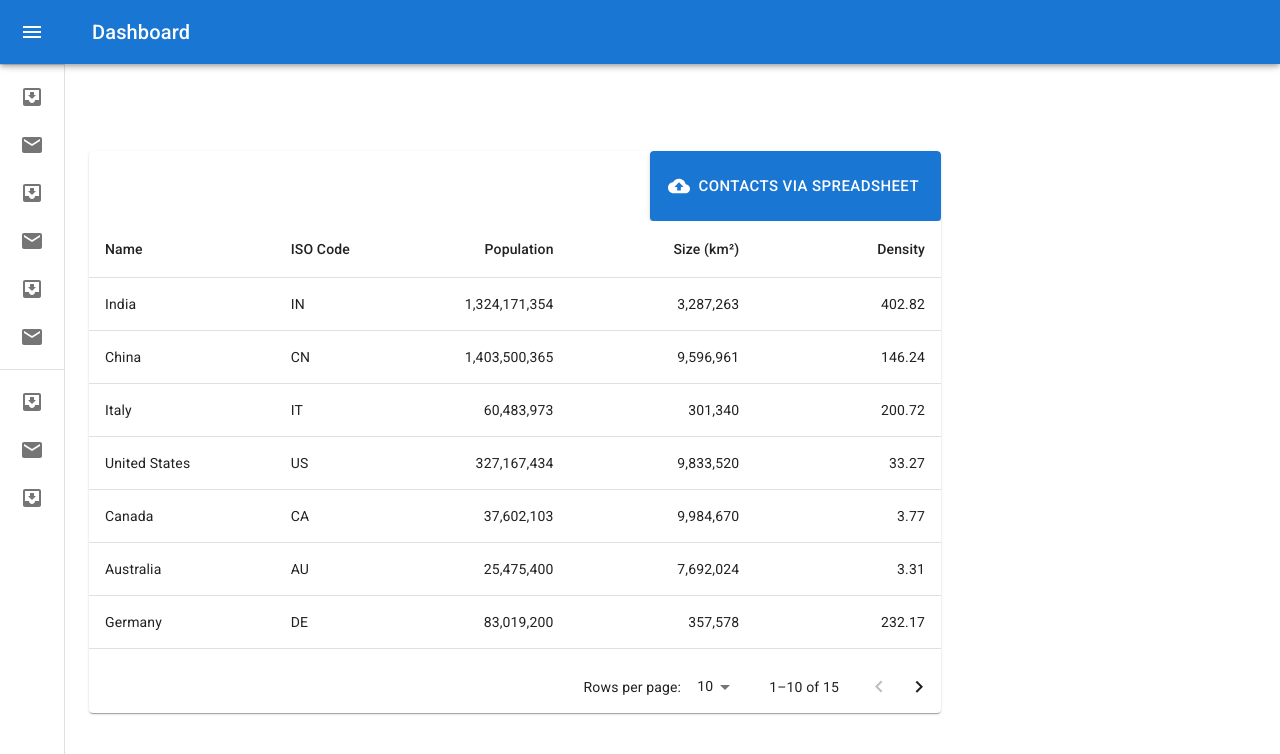
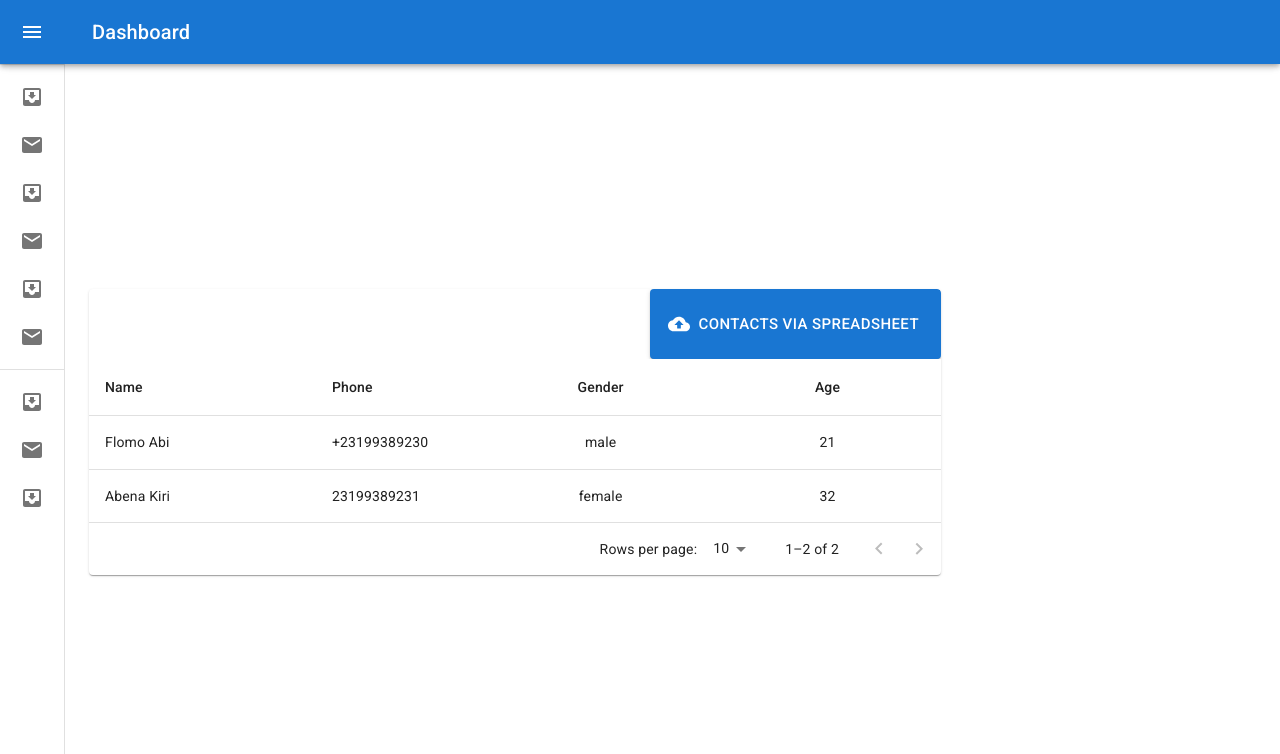
Before and after one commit to sabetech/bulk-sms-campaign-liberia, a React (Vite) app: page /contacts in a window 1280 px wide. Shown: the top 754 px of the page. Built offline with nearby package versions, Linux system fonts and the light colour scheme.

Commit message:
[WIP] Sent Messages Page

```diff
--- /dev/null
+++ b/src/components/CustomizedTagInput.jsx
@@ -0,0 +1,211 @@
+import React from 'react';
+import PropTypes from 'prop-types';
+import { useAutocomplete } from '@mui/base/AutocompleteUnstyled';
+import CheckIcon from '@mui/icons-material/Check';
+import CloseIcon from '@mui/icons-material/Close';
+import { styled } from '@mui/material/styles';
+import { autocompleteClasses } from '@mui/material/Autocomplete';
+
+const Root = styled('div')(
+    ({ theme }) => `
+    color: ${
+      theme.palette.mode === 'dark' ? 'rgba(255,255,255,0.65)' : 'rgba(0,0,0,.85)'
+    };
+    font-size: 14px;
+  `,
+  );
+
+  const Label = styled('label')`
+    padding: 0 0 4px;
+    line-height: 1.5;
+    display: block;
+  `;
+
+  const InputWrapper = styled('div')(
+    ({ theme }) => `
+    width: 60%;
+    height: 50px;
+    border: 1px solid ${theme.palette.mode === 'dark' ? '#434343' : '#d9d9d9'};
+    background-color: ${theme.palette.mode === 'dark' ? '#141414' : '#fff'};
+    border-radius: 4px;
+    padding: 1px;
+    display: flex;
+    flex-wrap: wrap;
+
+    &:hover {
+      border-color: ${theme.palette.mode === 'dark' ? '#177ddc' : '#40a9ff'};
+    }
+
+    &.focused {
+      border-color: ${theme.palette.mode === 'dark' ? '#177ddc' : '#40a9ff'};
+      box-shadow: 0 0 0 2px rgba(24, 144, 255, 0.2);
+    }
+
+    & input {
+      background-color: ${theme.palette.mode === 'dark' ? '#141414' : '#fff'};
+      color: ${
+        theme.palette.mode === 'dark' ? 'rgba(255,255,255,0.65)' : 'rgba(0,0,0,.85)'
+      };
+      height: 30px;
+      box-sizing: border-box;
+      padding: 4px 6px;
+      width: 0;
+      min-width: 30px;
+      flex-grow: 1;
+      border: 0;
+      margin: 0;
+      outline: 0;
+    }
+  `,
+  );
+
+  function Tag(props) {
+    const { label, onDelete, ...other } = props;
+    return (
+      <div {...other}>
+        <span>{label}</span>
+        <CloseIcon onClick={onDelete} />
+      </div>
+    );
+  }
+
+  Tag.propTypes = {
+    label: PropTypes.string.isRequired,
+    onDelete: PropTypes.func.isRequired,
+  };
+
+  const StyledTag = styled(Tag)(
+    ({ theme }) => `
+    display: flex;
+    align-items: center;
+    height: 24px;
+    margin: 2px;
+    line-height: 22px;
+    background-color: ${
+      theme.palette.mode === 'dark' ? 'rgba(255,255,255,0.08)' : '#fafafa'
+    };
+    border: 1px solid ${theme.palette.mode === 'dark' ? '#303030' : '#e8e8e8'};
+    border-radius: 2px;
+    box-sizing: content-box;
+    padding: 0 4px 0 10px;
+    outline: 0;
+    overflow: hidden;
+
+    &:focus {
+      border-color: ${theme.palette.mode === 'dark' ? '#177ddc' : '#40a9ff'};
+      background-color: ${theme.palette.mode === 'dark' ? '#003b57' : '#e6f7ff'};
+    }
+
+    & span {
+      overflow: hidden;
+      white-space: nowrap;
+      text-overflow: ellipsis;
+    }
+
+    & svg {
+      font-size: 12px;
+      cursor: pointer;
+      padding: 4px;
+    }
+  `,
+  );
+
+  const Listbox = styled('ul')(
+    ({ theme }) => `
+    width: 300px;
+    margin: 2px 0 0;
+    padding: 0;
+    position: absolute;
+    list-style: none;
+    background-color: ${theme.palette.mode === 'dark' ? '#141414' : '#fff'};
+    overflow: auto;
+    max-height: 250px;
+    border-radius: 4px;
+    box-shadow: 0 2px 8px rgba(0, 0, 0, 0.15);
+    z-index: 1;
+
+    & li {
+      padding: 5px 12px;
+      display: flex;
+
+      & span {
+        flex-grow: 1;
+      }
+
+      & svg {
+        color: transparent;
+      }
+    }
+
+    & li[aria-selected='true'] {
+      background-color: ${theme.palette.mode === 'dark' ? '#2b2b2b' : '#fafafa'};
+      font-weight: 600;
+
+      & svg {
+        color: #1890ff;
+      }
+    }
+
+    & li.${autocompleteClasses.focused} {
+      background-color: ${theme.palette.mode === 'dark' ? '#003b57' : '#e6f7ff'};
+      cursor: pointer;
+
+      & svg {
+        color: currentColor;
+      }
+    }
+  `,
+  );
+
+export default function CustomizedTagInput() {
+    const {
+      getRootProps,
+      getInputLabelProps,
+      getInputProps,
+      getTagProps,
+      getListboxProps,
+      getOptionProps,
+      groupedOptions,
+      value,
+      focused,
+      setAnchorEl,
+    } = useAutocomplete({
+      id: 'customized-hook-demo',
+      defaultValue: [top100Films[1]],
+      multiple: true,
+      options: top100Films,
+      getOptionLabel: (option) => option.title,
+    });
+
+    return (
+      <Root>
+        <div {...getRootProps()}>
+          <Label {...getInputLabelProps()}>Select Recipients For your Message</Label>
+          <InputWrapper ref={setAnchorEl} className={focused ? 'focused' : ''}>
+            {value.map((option, index) => (
+              <StyledTag label={option.title} {...getTagProps({ index })} />
+            ))}
+
+            <input {...getInputProps()} />
+          </InputWrapper>
+        </div>
+        {groupedOptions.length > 0 ? (
+          <Listbox {...getListboxProps()}>
+            {groupedOptions.map((option, index) => (
+              <li {...getOptionProps({ option, index })}>
+                <span>{option.title}</span>
+                <CheckIcon fontSize="small" />
+              </li>
+            ))}
+          </Listbox>
+        ) : null}
+      </Root>
+    );
+  }
+
+  // Top 100 films as rated by IMDb users. http://www.imdb.com/chart/top
+  const top100Films = [
+    { title: 'The Shawshank Redemption', year: 1994 },
+    { title: 'The Godfather', year: 1972 },
+    { title: 'The Godfather: Part II', year: 1974 }
+  ];
--- a/src/components/TableList.jsx
+++ b/src/components/TableList.jsx
@@ -13,51 +13,29 @@ import ImportFileButton from './ImportFileButton';
 
 const columns = [
   { id: 'name', label: 'Name', minWidth: 170 },
-  { id: 'code', label: 'ISO\u00a0Code', minWidth: 100 },
+  { id: 'phone', label: 'Phone', minWidth: 100 },
   {
-    id: 'population',
-    label: 'Population',
+    id: 'gender',
+    label: 'Gender',
     minWidth: 170,
-    align: 'right',
-    format: (value) => value.toLocaleString('en-US'),
+    align: 'center'
   },
   {
-    id: 'size',
-    label: 'Size\u00a0(km\u00b2)',
+    id: 'age',
+    label: 'Age',
     minWidth: 170,
-    align: 'right',
-    format: (value) => value.toLocaleString('en-US'),
-  },
-  {
-    id: 'density',
-    label: 'Density',
-    minWidth: 170,
-    align: 'right',
-    format: (value) => value.toFixed(2),
-  },
+    align: 'center'
+  }
 ];
 
-function createData(name, code, population, size) {
-  const density = population / size;
-  return { name, code, population, size, density };
+function createData(name, phone, gender, age) {
+
+  return { name, phone, gender, age };
 }
 
 const rows = [
-  createData('India', 'IN', 1324171354, 3287263),
-  createData('China', 'CN', 1403500365, 9596961),
-  createData('Italy', 'IT', 60483973, 301340),
-  createData('United States', 'US', 327167434, 9833520),
-  createData('Canada', 'CA', 37602103, 9984670),
-  createData('Australia', 'AU', 25475400, 7692024),
-  createData('Germany', 'DE', 83019200, 357578),
-  createData('Ireland', 'IE', 4857000, 70273),
-  createData('Mexico', 'MX', 126577691, 1972550),
-  createData('Japan', 'JP', 126317000, 377973),
-  createData('France', 'FR', 67022000, 640679),
-  createData('United Kingdom', 'GB', 67545757, 242495),
-  createData('Russia', 'RU', 146793744, 17098246),
-  createData('Nigeria', 'NG', 200962417, 923768),
-  createData('Brazil', 'BR', 210147125, 8515767),
+  createData('Flomo Abi', '+23199389230', 'male', 21),
+  createData('Abena Kiri', '23199389231', 'female', 32)
 ];
 
 export default function ContactsTable() {
--- a/src/pages/main/SendMessage.jsx
+++ b/src/pages/main/SendMessage.jsx
@@ -1,9 +1,36 @@
-import React from "react";
+import React from 'react';
+import Stack from "@mui/material/Stack";
+import Box from "@mui/material/Box";
+import TextField from "@mui/material/TextField";
+import Button from '@mui/material/Button';
+import CustomizedTagInput from '../../components/CustomizedTagInput';
+import { Label } from '@mui/icons-material';
+import { Typography } from '@mui/material';
 
 export default function SendMessage() {
     return(
-        <div>
-            <h1>Send Message</h1>
-        </div>
+        <Box sx={{position: 'absolute', top: '15%', padding: 5, width: '90%'}}>
+            <Stack sx={{flexDirection: 'column'}}>
+                <CustomizedTagInput />
+                <Typography sx={{marginTop: 10, marginBottom: 1}}>Message Subject</Typography>
+                <TextField
+                    id="message-subject"
+                    label="Subject"
+                    sx={{width: '60%'}}
+                />
+                <Typography sx={{marginTop: 3, marginBottom: 1}}>Message</Typography>
+                <TextField
+                    id="message-content"
+                    label="Type Your Message"
+                    multiline
+                    rows={4}
+                    defaultValue="Your Message goes here"
+                    sx={{width: '60%'}}
+                />
+                <Button variant="contained" size="large" sx={{ marginTop: 2, width: '10%'}}>
+                    Send
+                </Button>
+            </Stack>
+        </Box>
     );
 }
--- a/src/pages/main/SentMessages.jsx
+++ b/src/pages/main/SentMessages.jsx
@@ -2,7 +2,7 @@ import React from "react";
 export default function SentMesssages() {
     return (
         <div>
-            <h1>Sent Message</h1>
+            <h1>Sent Messages</h1>
         </div>
     );
 }
```
